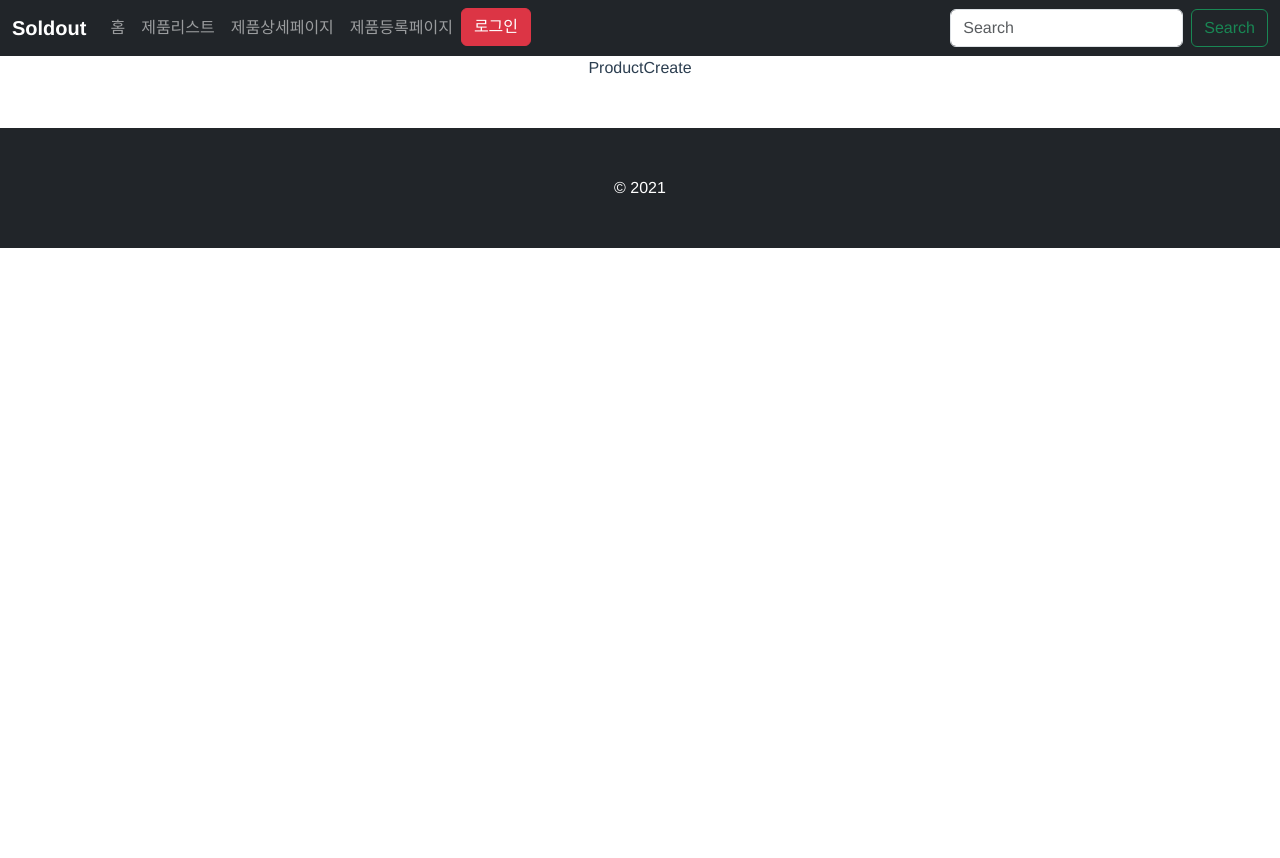
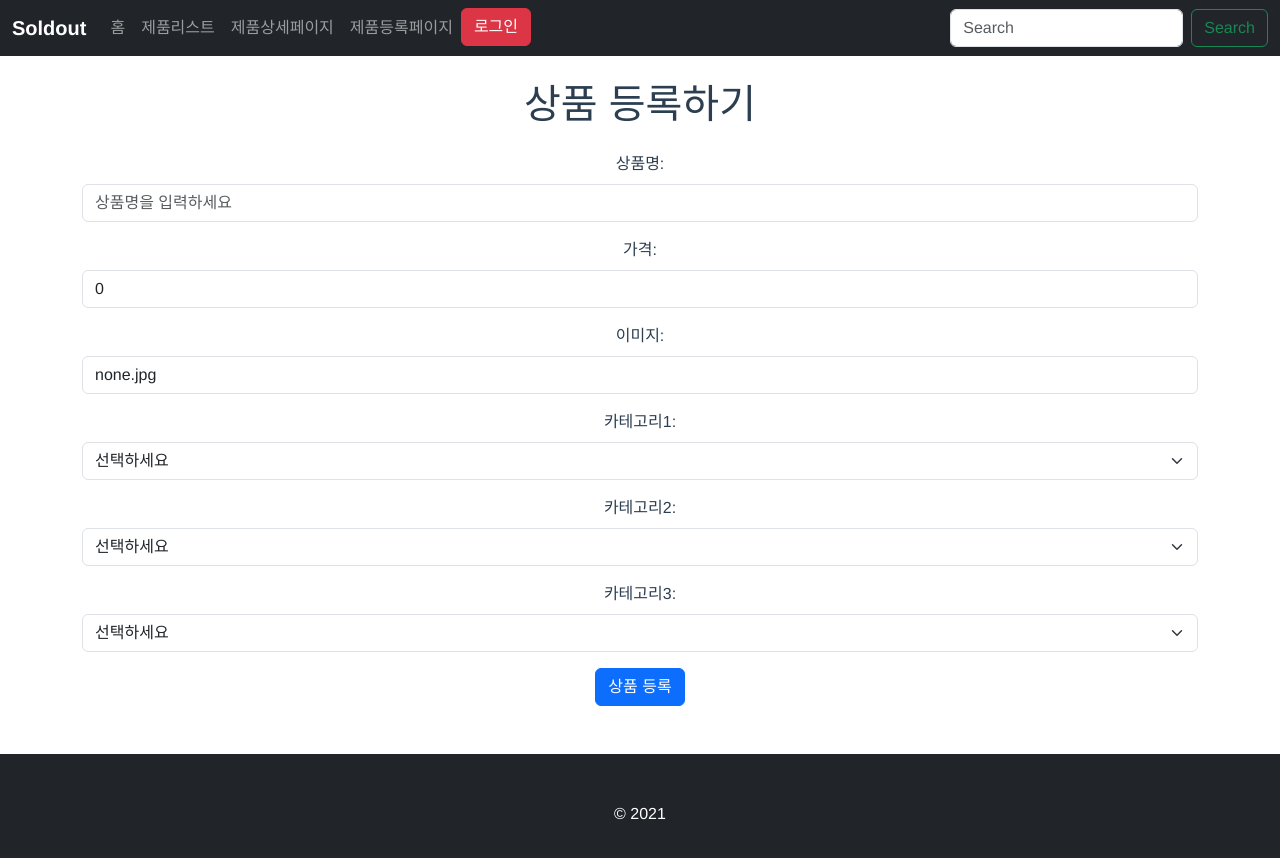
Before and after one commit to borgssam/YS_JAVA01_VUE_MINI_SHOP, a Vue app: page /create in a window 1280 px wide. Shown: the top 858 px of the page. Before the commit the page ends 800 px from the top, so only its background shows below. Built offline with nearby package versions, Linux system fonts and the light colour scheme.

Commit message:
상품관리-신규상품등록

```diff
--- a/src/store.js
+++ b/src/store.js
@@ -42,6 +42,13 @@ const store = createStore({
         state.user = null;
         console.error('아이디나 비번이 올바르지 않습니다.');
       }
+    },
+    deleteProduct(state,productId){
+      state.productList = state.productList.filter(product => productId !== product.id);
+    },
+    addProduct(state, product){
+      const newId = state.productList.length? Math.max(...state.productList.map(p=>p.id))+1 : 1;
+      state.productList.push({...product, id: newId});
     }
 
   },
--- a/src/views/ProductCreate.vue
+++ b/src/views/ProductCreate.vue
@@ -1,40 +1,62 @@
 <template>
-  <div class="">
-    <!-- 내용을 추가하세요 -->ProductCreate
+  <div class="container mt-4">
+    <h1 class="mb-4">상품 등록하기</h1>
+    <form >
+      <div class="mb-3">
+        <label for="name" class="form-label">상품명:</label>
+        <input type="text" class="form-control" v-model="newProduct.product_name" id="name" placeholder="상품명을 입력하세요">
+      </div>
+      <div class="mb-3">
+        <label for="price" class="form-label">가격:</label>
+        <input type="text" class="form-control" v-model="newProduct.product_price" id="price" placeholder="가격을 입력하세요">
+      </div>
+      <div class="mb-3">
+        <label for="path" class="form-label">이미지:</label>
+        <input type="text" class="form-control" v-model="newProduct.path" id="path" placeholder="이미지 경로를 입력하세요">
+      </div>
+      <div class="mb-3">
+        <label for="category1" class="form-label">카테고리1:</label>
+        <select v-model="newProduct.category1" id="category1" class="form-select">
+          <option value="">선택하세요</option>
+          <option value="전자기기">전자기기</option>
+          <option value="액세서리">액세서리</option>
+        </select>
+      </div>
+      <div class="mb-3">
+        <label for="category2" class="form-label">카테고리2:</label>
+        <select v-model="newProduct.category2" id="category2" class="form-select">
+          <option value="">선택하세요</option>
+          <option value="노트북">노트북</option>
+          <option value="모니터">모니터</option>
+          <option value="PC용품">PC용품</option>
+        </select>
+      </div>
+      <div class="mb-3">
+        <label for="category3" class="form-label">카테고리3:</label>
+        <select v-model="newProduct.category3" id="category3" class="form-select">
+          <option value="">선택하세요</option>
+          <option value="게이밍">게이밍</option>
+          <option value="무선">무선</option>
+        </select>
+      </div>
+      <button type="text" class="btn btn-primary" @click="addGood">상품 등록</button>
+    </form>
   </div>
 </template>
 
 <script>
 export default {
   name: 'ProductCreate',
-  props: {
-    // 문자열 타입의 prop 예시
-    //sampleString: {
-    //  type: String,
-    //  default: ''
-    //},
-    // 숫자 타입의 prop 예시
-    //sampleNumber: {
-    //  type: Number,
-    //  default: 0
-    //},
-    // 배열 타입의 prop 예시
-    //sampleArray: {
-    //  type: Array,
-    //  default: () => []
-    //},
-    // 객체 타입의 prop 예시
-    //sampleObject: {
-    //  type: Object,
-    //  default: () => ({})
-    //}
-  },
-  components: {
-    // 추가적으로 사용할 컴포넌트들을 등록합니다.
-  },
   data() {
     return {
-      // 컴포넌트의 데이터를 초기화합니다.
+      newProduct:{
+        product_name:'',
+        product_price:0,
+        path:'none.jpg',
+        category1:'',
+        category2:'',
+        category3:'',
+      }
     };
   },
   watch: {
@@ -50,10 +72,10 @@ export default {
     // 필요한 계산된 속성을 정의합니다.
   },
   methods: {
-    // sample3() {
-    //   return '';
-    // }
-    // 컴포넌트에서 사용할 메서드를 정의합니다.
+    addGood(){
+      this.$store.commit('addProduct', this.newProduct);
+      this.$router.push('/sales');
+    }
   },
   setup() {
     // Vue 3 Composition API의 setup 함수에서 추가적인 로직을 처리할 수 있습니다.
--- a/src/views/SalesList.vue
+++ b/src/views/SalesList.vue
@@ -2,7 +2,7 @@
   <main class="mt-3">
     <div class="container">
       <div class="float-end mb-3">
-        <button type="button" class="btn btn-dark">제품등록</button>
+        <button type="button" class="btn btn-dark" @click="gotoCreate">제품등록</button>
       </div>
       <table class="table table-bordered">
         <thead>
@@ -28,7 +28,8 @@
             <td>
                <button type="button" class="btn btn-info me-1" >사진등록</button>
                <button type="button" class="btn btn-warning me-1" >수정</button>
-               <button type="button" class="btn btn-danger me-1" >삭제</button>
+               <button type="button" class="btn btn-danger me-1"
+               @click="deleteProduct(product.id)" >삭제</button>
             </td>
           </tr>
         </tbody>
@@ -40,13 +41,19 @@
 </template>
 
 <script>
-import {mapGetters} from 'vuex';
+import {mapGetters, mapMutations} from 'vuex';
 export default {
   name: 'SalesList',
   computed: {
     // Vuex의 mapGetters를 사용하여 filteredProductList를 가져옴
     ...mapGetters(['filteredProductList'])
   },
+  methods:{
+    ...mapMutations(['deleteProduct']),
+    gotoCreate(){
+      this.$router.push({path:'/create'});
+    }
+  }
 };
 </script>
 
```
